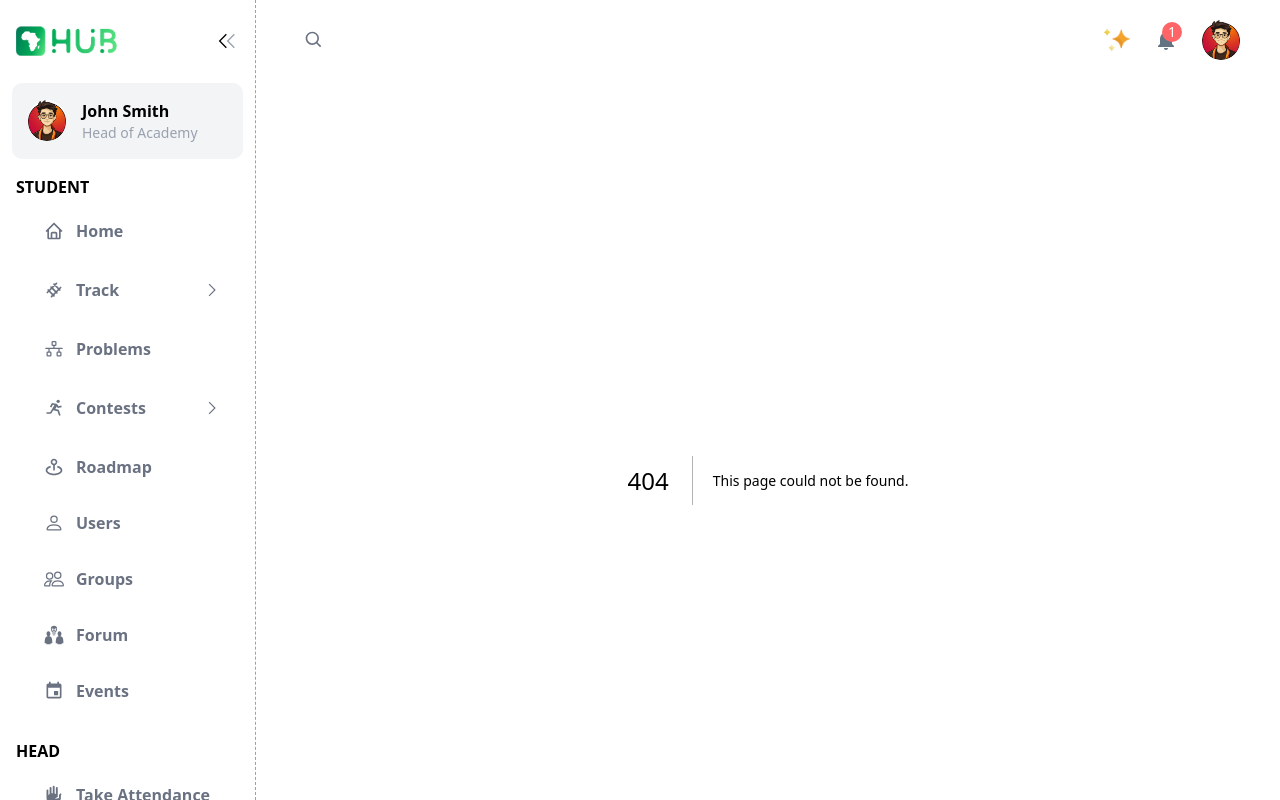
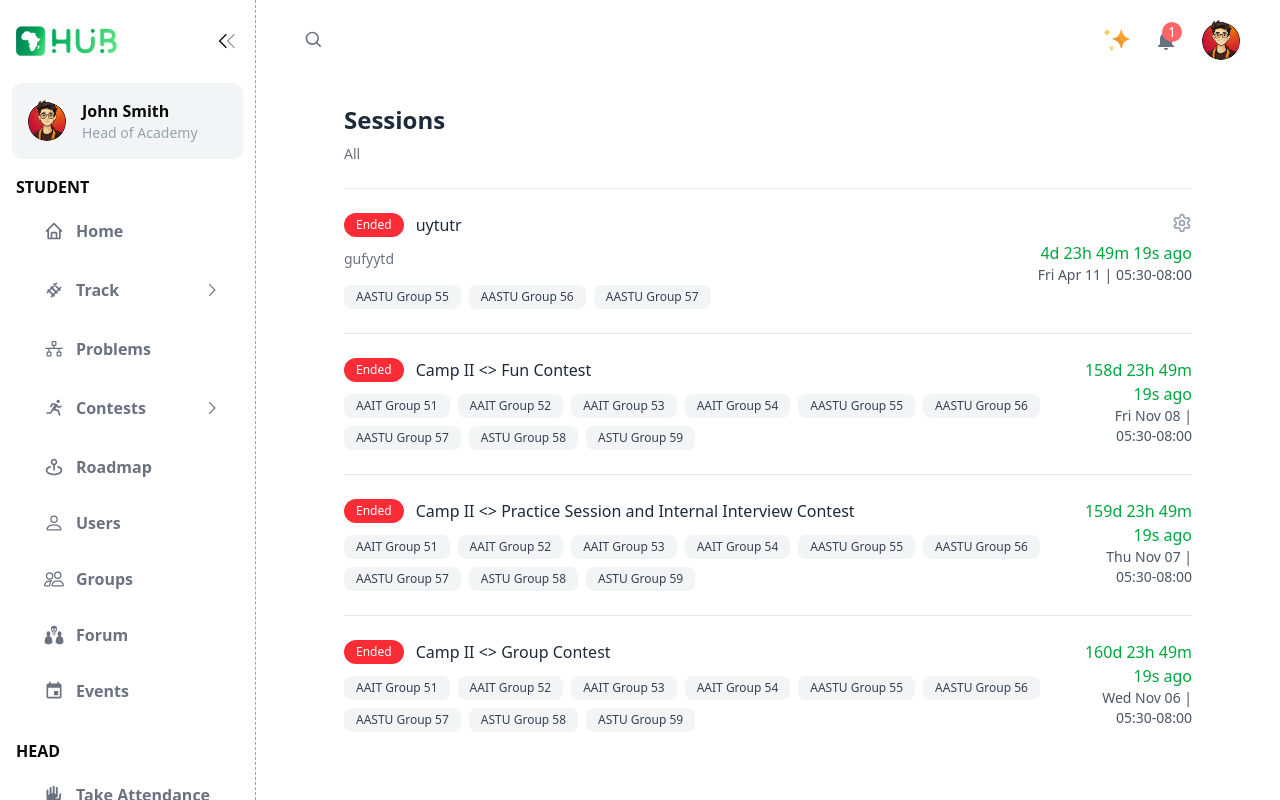
Before and after one commit to RealEskalate/AASTU-G5-T2, a Next.js app: page /sessions in a window 1280 px wide. Before the commit this address had no page. Built offline with nearby package versions, Linux system fonts and the light colour scheme.

Commit message:
seassions

```diff
--- /dev/null
+++ b/app/sessions/page.tsx
@@ -0,0 +1,162 @@
+import Link from "next/link";
+import { Settings } from "lucide-react";
+
+interface SessionProps {
+  title: string;
+  organizer?: string;
+  groups: string[];
+  timeAgo: string;
+  date: string;
+  timeRange: string;
+  hasSettings?: boolean;
+}
+
+const Session = ({
+  title,
+  organizer,
+  groups,
+  timeAgo,
+  date,
+  timeRange,
+  hasSettings = false,
+}: SessionProps) => {
+  return (
+    <div className="border-t border-gray-200 py-6">
+      <div className="flex justify-between items-start">
+        <div>
+          <div className="flex items-center gap-3 mb-3">
+            <span className="bg-red-500 text-white text-xs px-3 py-1 rounded-full">
+              Ended
+            </span>
+            <h2 className="text-base font-medium text-gray-800">{title}</h2>
+          </div>
+
+          {organizer && (
+            <p className="text-sm text-gray-500 mb-4">{organizer}</p>
+          )}
+
+          <div className="flex flex-wrap gap-2">
+            {groups.map((group, index) => (
+              <span
+                key={index}
+                className="bg-gray-100 text-gray-700 text-xs px-3 py-1 rounded-md"
+              >
+                {group}
+              </span>
+            ))}
+          </div>
+        </div>
+
+        <div className="flex flex-col items-end">
+          {hasSettings && (
+            <button className="text-gray-400 hover:text-gray-600 mb-2">
+              <Settings className="h-5 w-5" />
+            </button>
+          )}
+          <div className="text-right">
+            <p className="text-green-600 font-medium">{timeAgo}</p>
+            <p className="text-sm text-gray-600">
+              {date} | {timeRange}
+            </p>
+          </div>
+        </div>
+      </div>
+    </div>
+  );
+};
+
+export default function SessionsPage() {
+  const sessions = [
+    {
+      title: "uytutr",
+      organizer: "gufyytd",
+      groups: ["AASTU Group 55", "AASTU Group 56", "AASTU Group 57"],
+      timeAgo: "4d 23h 49m 19s ago",
+      date: "Fri Apr 11",
+      timeRange: "05:30-08:00",
+      hasSettings: true,
+    },
+    {
+      title: "Camp II <> Fun Contest",
+      groups: [
+        "AAIT Group 51",
+        "AAIT Group 52",
+        "AAIT Group 53",
+        "AAIT Group 54",
+        "AASTU Group 55",
+        "AASTU Group 56",
+        "AASTU Group 57",
+        "ASTU Group 58",
+        "ASTU Group 59",
+      ],
+      timeAgo: "158d 23h 49m 19s ago",
+      date: "Fri Nov 08",
+      timeRange: "05:30-08:00",
+      hasSettings: false,
+    },
+    {
+      title: "Camp II <> Practice Session and Internal Interview Contest",
+      groups: [
+        "AAIT Group 51",
+        "AAIT Group 52",
+        "AAIT Group 53",
+        "AAIT Group 54",
+        "AASTU Group 55",
+        "AASTU Group 56",
+        "AASTU Group 57",
+        "ASTU Group 58",
+        "ASTU Group 59",
+      ],
+      timeAgo: "159d 23h 49m 19s ago",
+      date: "Thu Nov 07",
+      timeRange: "05:30-08:00",
+      hasSettings: false,
+    },
+    {
+      title: "Camp II <> Group Contest",
+      groups: [
+        "AAIT Group 51",
+        "AAIT Group 52",
+        "AAIT Group 53",
+        "AAIT Group 54",
+        "AASTU Group 55",
+        "AASTU Group 56",
+        "AASTU Group 57",
+        "ASTU Group 58",
+        "ASTU Group 59",
+      ],
+      timeAgo: "160d 23h 49m 19s ago",
+      date: "Wed Nov 06",
+      timeRange: "05:30-08:00",
+      hasSettings: false,
+    },
+  ];
+
+  return (
+    <div className="container mx-auto p-6 max-w-4xl">
+      <div className="mb-6">
+        <h1 className="text-2xl font-bold text-gray-800 mb-2">Sessions</h1>
+        <div className="flex gap-4 mb-6">
+          <Link href="#" className="text-sm text-gray-500 hover:text-gray-800">
+            All
+          </Link>
+        </div>
+      </div>
+
+      <div>
+        {sessions.map((session, index) => (
+          <Session
+            key={index}
+            title={session.title}
+            organizer={session.organizer}
+            groups={session.groups}
+            timeAgo={session.timeAgo}
+            date={session.date}
+            timeRange={session.timeRange}
+            hasSettings={session.hasSettings}
+          />
+        ))}
+      </div>
+    </div>
+  );
+}
```
